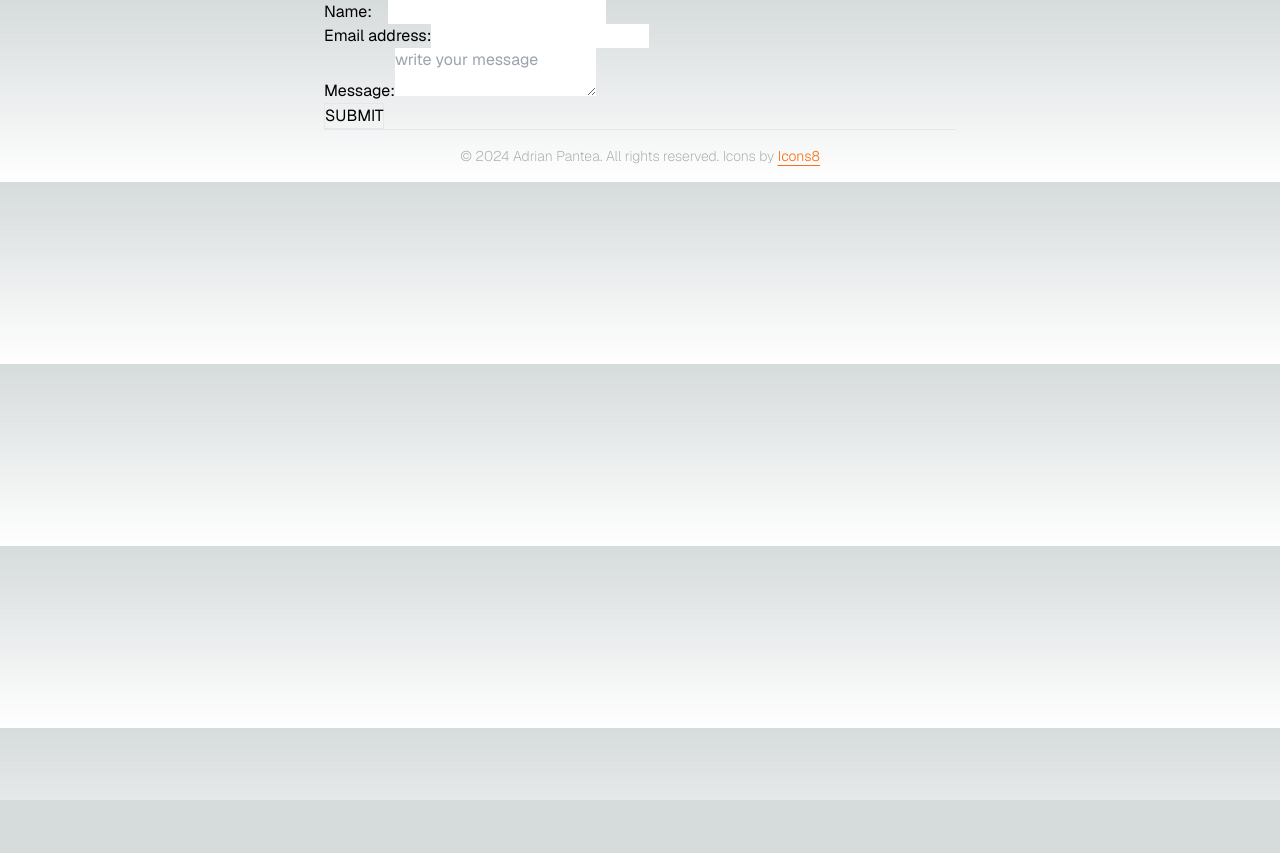
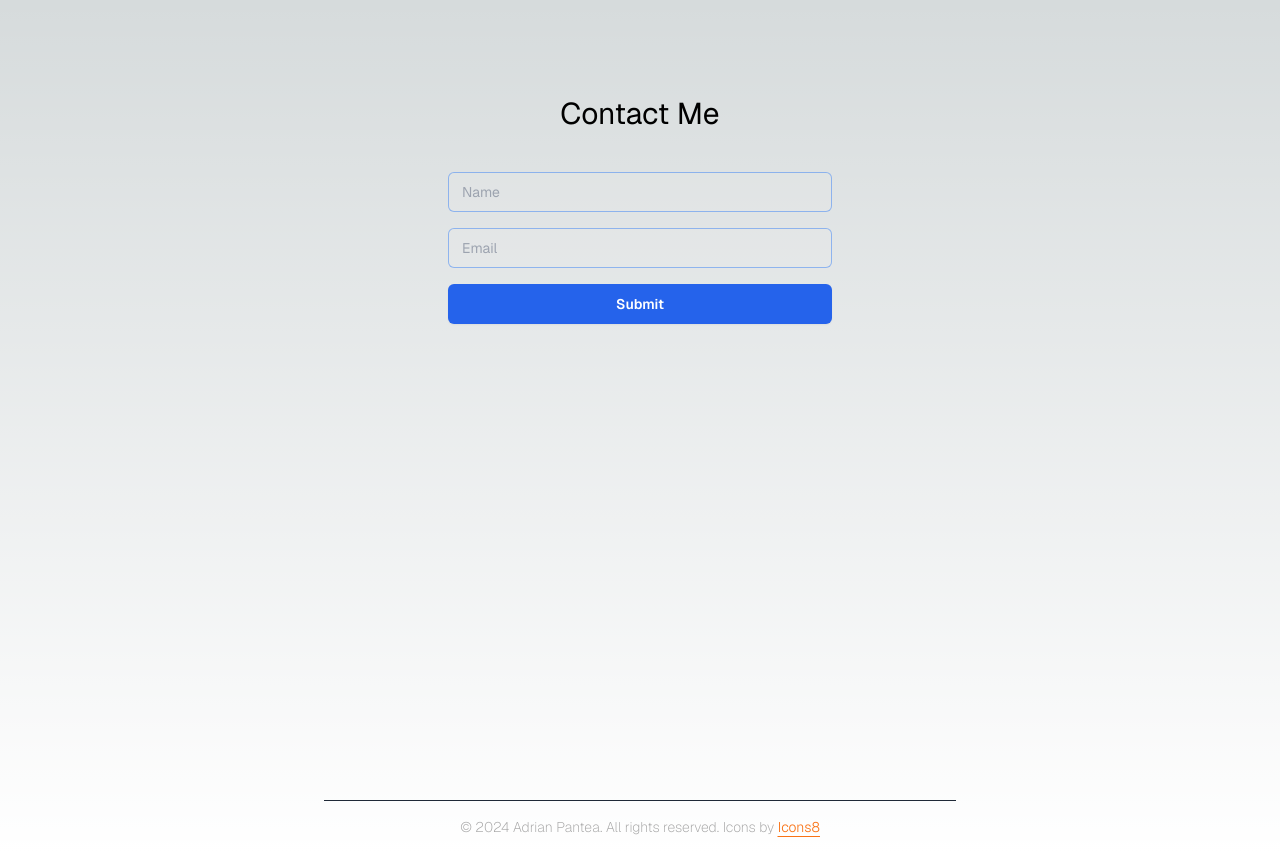
Before and after one commit to adrianp2021/simple-portfolio, a Next.js app: page /contact in a window 1280 px wide. Before the commit the page ends 800 px from the top, so only its background shows below. Built offline with nearby package versions, Linux system fonts and the light colour scheme.

Commit message:
installed react-email,react-email/components and resend dependencies

```diff
--- a/app/about/page.js
+++ b/app/about/page.js
@@ -292,10 +292,8 @@ export default function About() {
         </Link>
       </div>
       <section className="pt-8">
-        <p className="text-lg font-semibold text-orange-500 hover:text-orange-600">
-          About
-        </p>
-        <p className="text-md font-light leading-relaxed text-neutral-400 mt-3">
+        <p className="text-lg font-semibold ">More about me</p>
+        <p className="text-sm font-light leading-relaxed text-neutral-400 mt-3">
           Hey there! I'm Adrian Pantea, an aspiring Fullstack Developer fueled
           by curiosity and a passion for problem-solving. While I'm relatively
           new to the tech scene, I'm eager to dive headfirst into the world of
@@ -304,10 +302,8 @@ export default function About() {
       </section>
 
       <section className="pt-8">
-        <p className="text-lg font-semibold text-orange-500 hover:text-orange-600">
-          Work
-        </p>
-        <p className="text-md font-light leading-relaxed mt-3 text-neutral-400">
+        <p className="text-lg font-semibold ">Work</p>
+        <p className="text-sm font-light leading-relaxed mt-3 text-neutral-400">
           My professional journey has been diverse, with experiences ranging
           from legal translation to data compliance and software engineering.
           Currently, I serve as a Public Safety Response Specialist at Uber,
@@ -318,13 +314,11 @@ export default function About() {
       </section>
 
       <section className=" pt-8">
-        <p className="text-lg font-semibold text-orange-500 hover:text-orange-600">
-          Beyond the Screen
-        </p>
-        <p className="text-md font-light leading-relaxed text-neutral-400 mt-3">
+        <p className="text-lg font-semibold ">Beyond the Screen</p>
+        <p className="text-sm font-light leading-relaxed text-neutral-400 mt-3">
           When I'm not coding, you'll often find me immersing myself in virtual
           worlds or tinkering with new gadgets. I'm an avid gamer, currently
-          engrossed in titles like{" "}
+          engrossed in titles like
           <span className="ml-1 text-md font-light leading-relaxed underline underline-offset-4 text-orange-500 hover:text-orange-600">
             <a
               href="https://store.steampowered.com/app/812140/Assassins_Creed_Odyssey/"
@@ -333,7 +327,7 @@ export default function About() {
               Assassin's Creed Odyssey
             </a>
           </span>{" "}
-          and{" "}
+          and
           <span className="ml-1 text-md font-light leading-relaxed underline underline-offset-4 text-orange-500 hover:text-orange-600">
             <a
               href="https://store.steampowered.com/app/292030/The_Witcher_3_Wild_Hunt/"
@@ -347,7 +341,7 @@ export default function About() {
       </section>
 
       <section className=" pt-8">
-        <p className="text-lg font-medium">Stack</p>
+        <p className="text-lg font-medium ">Stack</p>
 
         <div className="rounded-2xl p-1 bg-neutral-100 dark:bg-neutral-900 mt-8">
           <p className="text-sm font-medium py-2 px-4 text-neutral-900 dark:text-neutral-100">
--- a/app/contact/page.js
+++ b/app/contact/page.js
@@ -1,107 +1,182 @@
+// // export default function Contact() {
+// //   return <h1>this is the contact page</h1>;
+// // }
+// "use client";
+// import React from "react";
+
+// import { useState } from "react";
+
 // export default function Contact() {
-//   return <h1>this is the contact page</h1>;
+//   const [name, setName] = useState("");
+//   const [email, setEmail] = useState("");
+//   const [message, setMessage] = useState("");
+//   const [submitted, setSubmitted] = useState(false);
+//   const [status, setStatus] = useState("");
+
+//   async function handleOnSubmit(e) {
+//     e.preventDefault();
+//     const formData = {
+//       name,
+//       email,
+//       message,
+//     };
+
+//     setSubmitted(true);
+
+//     fetch("/api/mail", {
+//       method: "post",
+//       body: JSON.stringify(formData),
+//     }).then((res) => {
+//       if (res.status === 200) {
+//         setSubmitted(false);
+//         setName("");
+//         setEmail("");
+//         setMessage("");
+//         setStatus("success");
+//       } else {
+//         setStatus("error");
+//       }
+//     });
+//   }
+
+//   return (
+//     <section className=" ">
+//       <form action="submit" method="POST" onSubmit={handleOnSubmit}>
+//         <section className="">
+//           <div id="name" required>
+//             <label>Name:</label>
+//             <input
+//               type="text"
+//               value={name}
+//               onChange={(e) => {
+//                 setName(e.target.value);
+//               }}
+//               className="text-black mx-4  "
+//             />
+//           </div>
+//           <div id="email" required>
+//             <label>Email address:</label>
+//             <input
+//               type="email"
+//               value={email}
+//               onChange={(e) => {
+//                 setEmail(e.target.value);
+//               }}
+//               className="text-black"
+//             />
+//           </div>
+//           <div id="text" required>
+//             <label>Message:</label>
+//             <textarea
+//               placeholder="write your message"
+//               value={message}
+//               onChange={(e) => {
+//                 setMessage(e.target.value);
+//               }}
+//               className="text-black"
+//             />
+//           </div>
+//           <button
+//             type="submit"
+//             isLoading={submitted}
+//             loadingText="Submitting"
+//             className="border"
+//           >
+//             SUBMIT
+//           </button>
+
+//           <div>
+//             {status === "success" ? (
+//               <div status="success">
+//                 <div />
+//                 <div mr={2}>Success!</div>
+//                 <div>Your email has been sent.</div>
+//               </div>
+//             ) : status === "error" ? (
+//               <div status="error">
+//                 <div />
+//                 <div mr={2}>Error!</div>
+//                 <div>Your email was unable to be sent.</div>
+//               </div>
+//             ) : null}
+//           </div>
+//         </section>
+//       </form>
+//     </section>
+//   );
 // }
+
 "use client";
-import React from "react";
+import { useState } from "react";
+import Head from "next/head";
 
-import { useState } from "react";
-
-export default function Contact() {
+export default function Home() {
   const [name, setName] = useState("");
   const [email, setEmail] = useState("");
-  const [message, setMessage] = useState("");
-  const [submitted, setSubmitted] = useState(false);
-  const [status, setStatus] = useState("");
+  const [loading, setLoading] = useState(false);
 
-  async function handleOnSubmit(e) {
-    e.preventDefault();
-    const formData = {
-      name,
-      email,
-      message,
+  const handleSubmit = () => {
+    console.log("Call send API here");
   };
+  return (
+    <main className={`flex flex-col items-center p-24 min-h-screen`}>
+      <Head>
+        <title>Contact Me | Coffeed</title>
+      </Head>
 
-    setSubmitted(true);
-
-    fetch("/api/mail", {
-      method: "post",
-      body: JSON.stringify(formData),
-    }).then((res) => {
-      if (res.status === 200) {
-        setSubmitted(false);
-        setName("");
-        setEmail("");
-        setMessage("");
-        setStatus("success");
-      } else {
-        setStatus("error");
-      }
-    });
-  }
-
-  return (
-    <section className=" ">
-      <form action="submit" method="POST" onSubmit={handleOnSubmit}>
-        <section className="">
-          <div id="name" required>
-            <label>Name:</label>
+      <div className="relative flex flex-col gap-4 ">
+        <div className="flex flex-col place-items-center gap-4">
+          <h1 className={`m-0 text-center text-3xl`}>Contact Me</h1>
+        </div>
+        <form
+          className="mt-6 flex flex-col max-w-xl gap-4 z-10"
+          onSubmit={handleSubmit}
+        >
+          <label htmlFor="name" className="sr-only">
+            Name
+          </label>
           <input
+            id="name"
+            name="name"
             type="text"
+            autoComplete="name"
+            required
             value={name}
-              onChange={(e) => {
-                setName(e.target.value);
-              }}
-              className="text-black mx-4  "
+            className="rounded-md bg-white/5 px-3.5 py-2.5 text-white ring-1 ring-inset focus:ring-blue-600 text-sm md:w-96"
+            placeholder="Name"
+            onChange={(e) => setName(e.target.value)}
           />
-          </div>
-          <div id="email" required>
-            <label>Email address:</label>
+          <label htmlFor="email-address" className="sr-only">
+            Email address
+          </label>
           <input
+            id="email-address"
+            name="email"
             type="email"
+            autoComplete="email"
+            required
             value={email}
-              onChange={(e) => {
-                setEmail(e.target.value);
-              }}
-              className="text-black"
+            className="rounded-md bg-white/5 px-3.5 py-2.5 text-white ring-1 ring-inset focus:ring-blue-600 text-sm md:w-96"
+            placeholder="Email"
+            onChange={(e) => setEmail(e.target.value)}
           />
-          </div>
-          <div id="text" required>
-            <label>Message:</label>
-            <textarea
-              placeholder="write your message"
-              value={message}
-              onChange={(e) => {
-                setMessage(e.target.value);
-              }}
-              className="text-black"
-            />
-          </div>
           <button
             type="submit"
-            isLoading={submitted}
-            loadingText="Submitting"
-            className="border"
+            className="flex justify-center rounded-md bg-blue-600 px-3.5 py-2.5 text-sm font-semibold text-white shadow-sm hover:bg-blue-500"
           >
-            SUBMIT
+            {loading ? (
+              <div
+                style={{
+                  borderTopColor: "transparent",
+                }}
+                className="w-6 h-6 border-4 border-white border-solid rounded-full animate-spin"
+              ></div>
+            ) : (
+              "Submit"
+            )}
           </button>
-
-          <div>
-            {status === "success" ? (
-              <div status="success">
-                <div />
-                <div mr={2}>Success!</div>
-                <div>Your email has been sent.</div>
+        </form>
       </div>
-            ) : status === "error" ? (
-              <div status="error">
-                <div />
-                <div mr={2}>Error!</div>
-                <div>Your email was unable to be sent.</div>
-              </div>
-            ) : null}
-          </div>
-        </section>
-      </form>
-    </section>
+    </main>
   );
 }
--- a/app/layout.js
+++ b/app/layout.js
@@ -21,7 +21,7 @@ export default function RootLayout({ children }) {
       <body className={`mx-auto max-w-2xl px-5`}>
         {children}
         <footer className=" text-neutral-400">
-          <div className="text-center text-sm font-extralight border-t py-4">
+          <div className="text-center text-sm font-extralight border-t border-t-gray-800 py-4">
             <p>
               &copy; 2024 Adrian Pantea. All rights reserved. Icons by{" "}
               <span className="text-sm font-light decoration-0 underline underline-offset-4 text-orange-500 hover:text-orange-600">
--- a/package.json
+++ b/package.json
@@ -9,10 +9,13 @@
     "lint": "next lint"
   },
   "dependencies": {
+    "@react-email/components": "0.0.19",
     "geist": "^1.3.0",
     "next": "14.2.3",
     "react": "^18",
-    "react-dom": "^18"
+    "react-dom": "^18",
+    "react-email": "2.1.4",
+    "resend": "^3.2.0"
   },
   "devDependencies": {
     "postcss": "^8",
```
Also changed, not shown: app/page.js (+14 -22 lines), 1 other file (tests, documents, lock files or other folders). Lines whose indentation alone changed are shown as unchanged.
